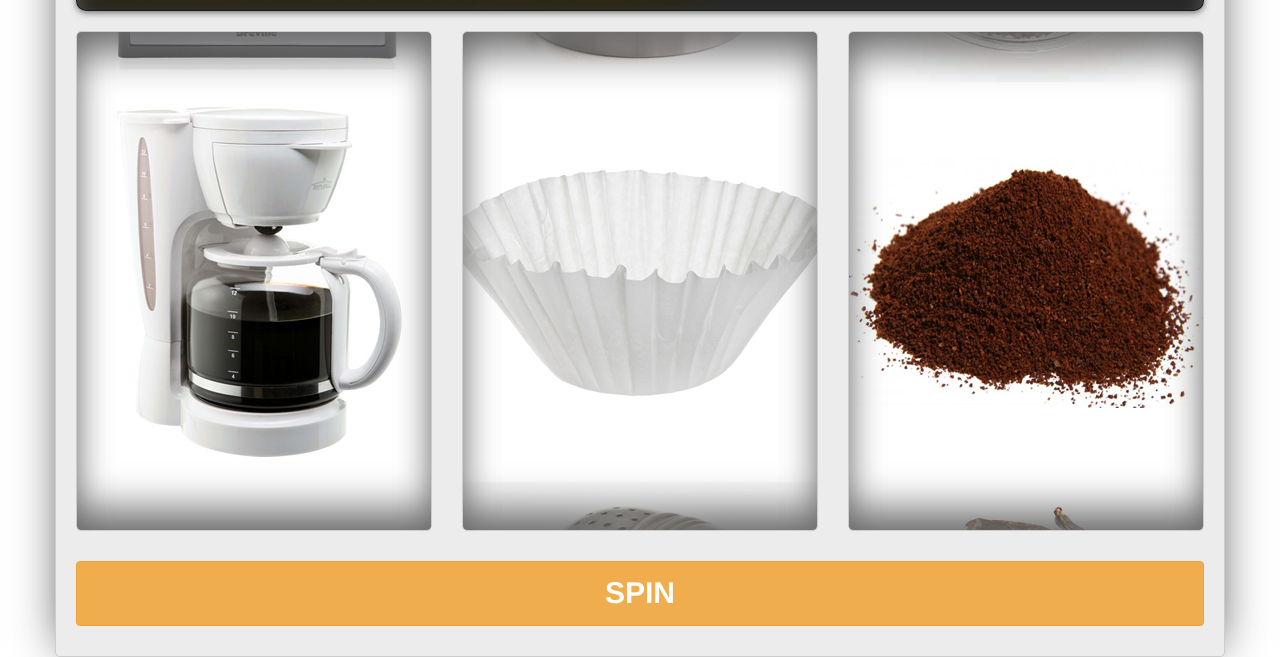
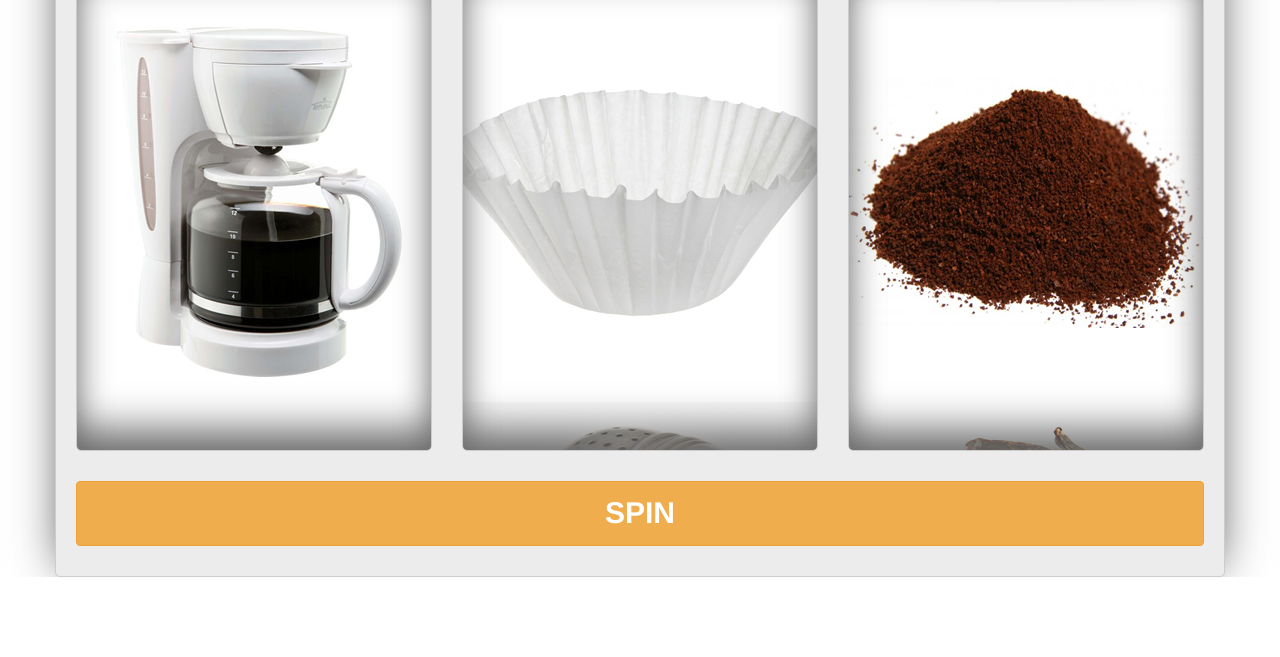
Before and after one commit to raymondsee/slot-machine, a plain HTML site: page index.html in a window 1280 px wide. Shown: the part 225-882 px from the top of the page. After the commit the page ends 802 px from the top, so only its background shows below. Drawn offline with nearby package versions, Linux system fonts and the light colour scheme; a web font is replaced by a local one.

Commit message:
decrease padding top

```diff
--- a/scss/slot-machine.scss
+++ b/scss/slot-machine.scss
@@ -20,7 +20,7 @@ and open the template in the editor.
 body {
     background: $body-bg-color;
     padding: 0;
-    padding-top: 100px;
+    padding-top: 20px;
 
     &.win {
         background: url(../images/sunRay.jpg) no-repeat center center;
```
Also changed, not shown: css/slot-machine.css, 1 other file.
